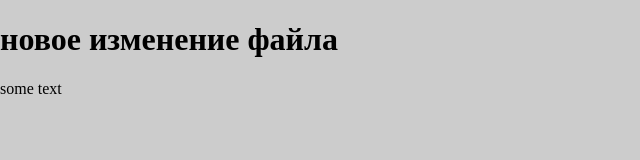
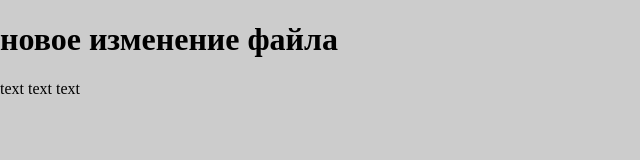
Before and after one commit to davydovsergei/site, a plain HTML site: page index.html in a window 1280 px wide. Shown: the full height of the page, 0-640 px from the left. Drawn offline with nearby package versions, Linux system fonts and the light colour scheme.

Commit message:
4 commit

```diff
--- a/index.html
+++ b/index.html
@@ -32,7 +32,7 @@
             <h1>новое изменение файла</h1>
         </header>
         <div class="main">
-            <p>some text</p>
+            <p>text text text</p>
         </div>
         <footer></footer>
     </body>
```
